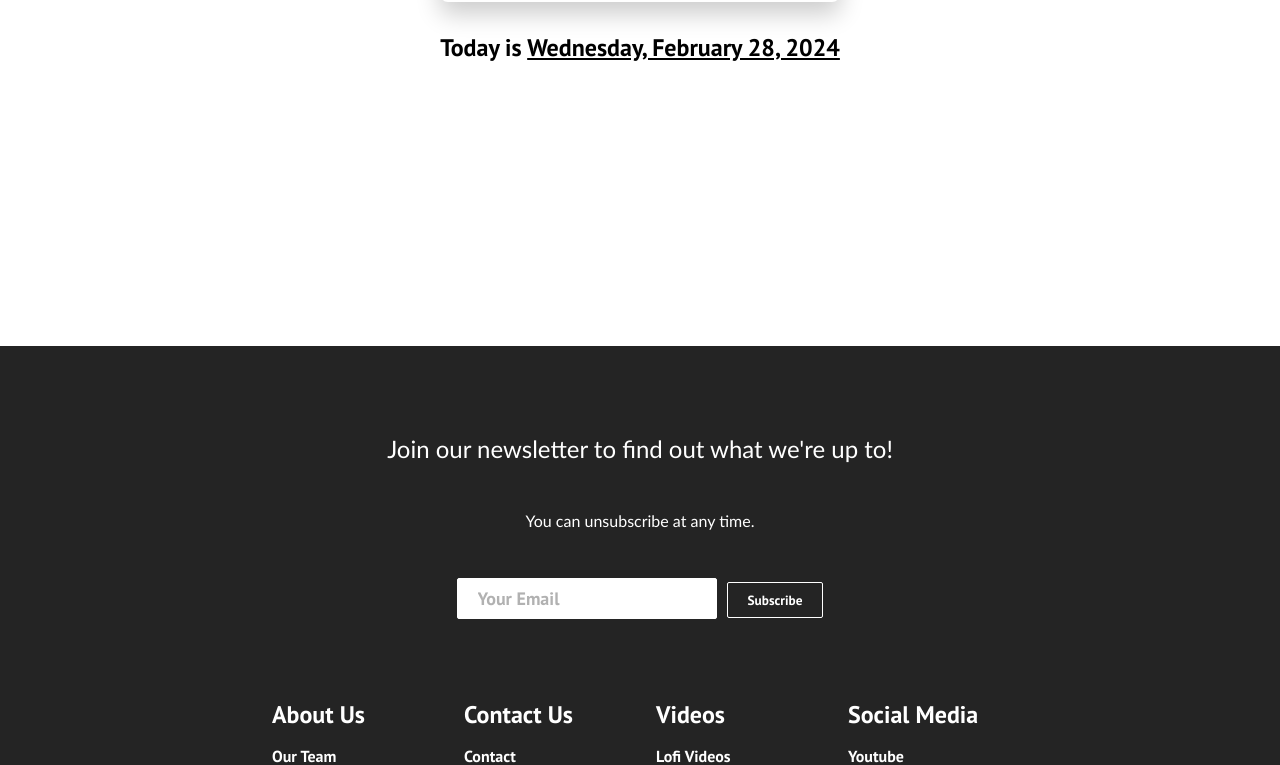
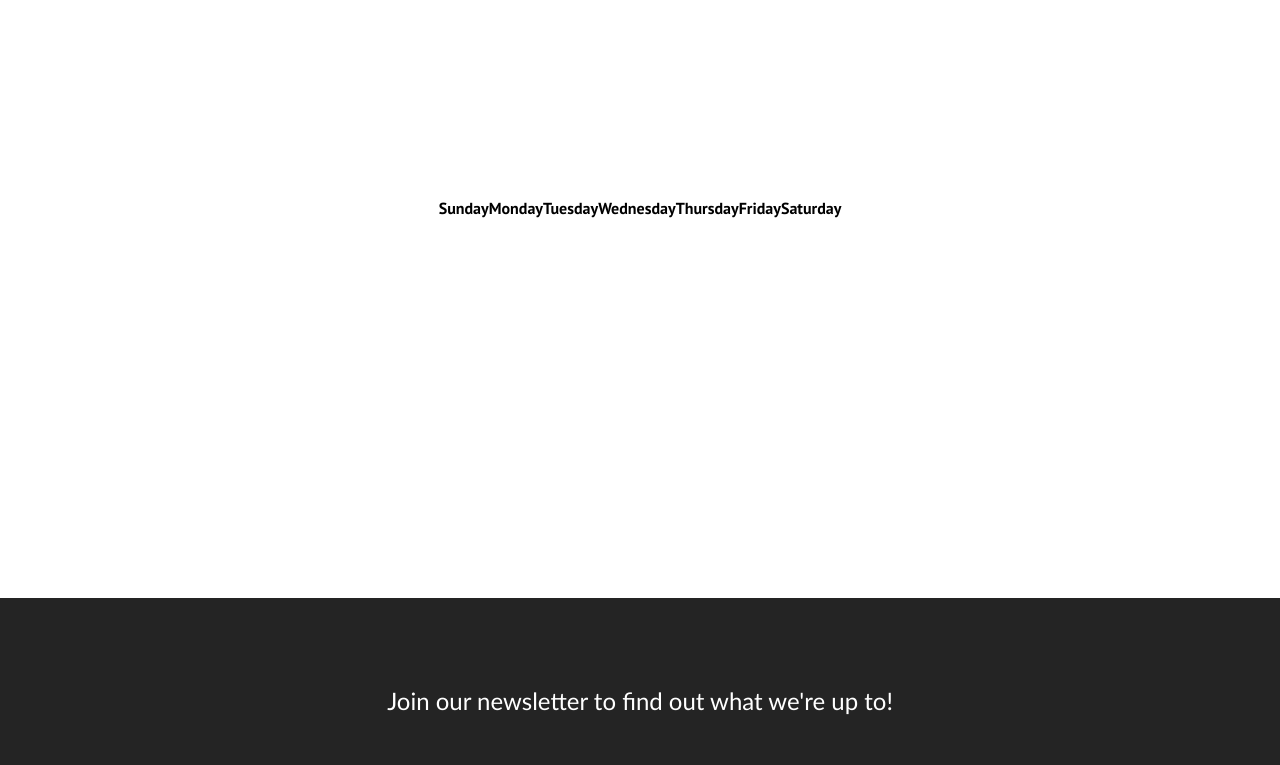
Before and after one commit to crzn24/morning-meeting-app, a React (Vite) app: page /calendar in a window 1280 px wide. Shown: the part 534-1299 px from the top of the page. Built offline with nearby package versions, Linux system fonts and the light colour scheme.

Commit message:
Starts days section

```diff
--- a/src/components/pages/CalendarPage.css
+++ b/src/components/pages/CalendarPage.css
@@ -255,3 +255,12 @@ abbr[title] {
   background: #6f48eb;
   color: white;
 }
+
+/* DAYS OF THE WEEK  */
+.cal-daysofweek-container {
+display: flex;
+}
+
+.cal-react-player-wrapper {
+  padding-bottom: 20px;
+}
--- a/src/components/pages/CalendarPage.jsx
+++ b/src/components/pages/CalendarPage.jsx
@@ -2,6 +2,7 @@ import React, { useState } from "react";
 import Calendar from "react-calendar";
 // import "react-calendar/dist/Calendar.css";
 import "./CalendarPage.css";
+import ReactPlayer from "react-player";
 
 const CalendarPage = () => {
   const [value, onChange] = useState(new Date());
@@ -33,8 +34,29 @@ const CalendarPage = () => {
         </div>
         <div className="calendarpage-fulldate-wrapper">
           <p className="calendarpage-fulldate">
-            <span>Today is</span> <span className="full-date-span">{date.toLocaleDateString(undefined, options)}</span>
+            <span>Today is</span>{" "}
+            <span className="full-date-span">
+              {date.toLocaleDateString(undefined, options)}
+            </span>
           </p>
+        </div>
+        <div className="calendar-daysofweek-container">
+          <div className="cal-daysofweek-container">
+            <div className="cal-sun">Sunday</div>
+            <div className="cal-mon">Monday</div>
+            <div className="cal-tues">Tuesday</div>
+            <div className="cal-wed">Wednesday</div>
+            <div className="cal-thurs">Thursday</div>
+            <div className="cal-fri">Friday</div>
+            <div className="cal-sat">Saturday</div>
+          </div>
+        </div>
+        <div className="cal-react-player-wrapper">
+          <ReactPlayer
+            className="cal-react-player"
+            url="https://www.youtube.com/watch?v=oKqAblcwFOA"
+            controls
+          />
         </div>
       </div>
     </div>
```
